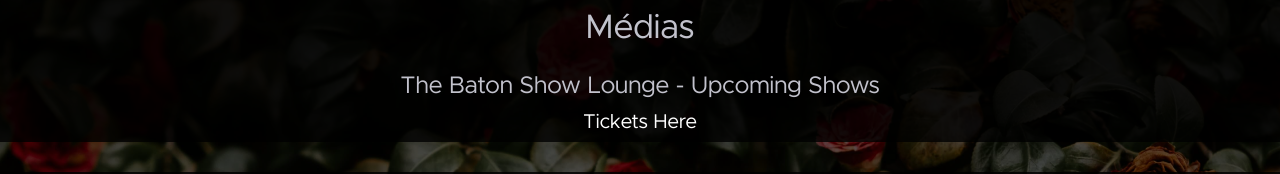
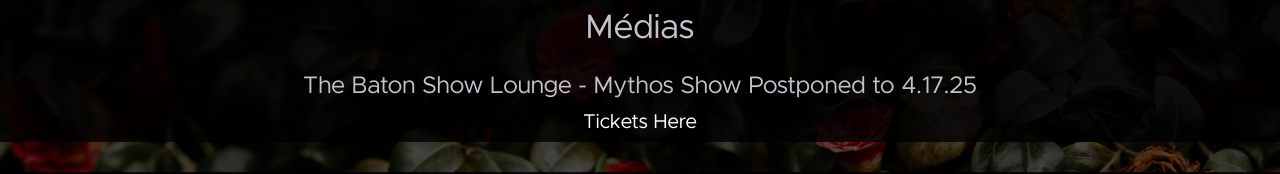
Before and after one commit to wmoore8/rpphotos, a React (Create React App) app: page / in a window 1280 px wide. Shown: the part 360-534 px from the top of the page. Built offline with nearby package versions, Linux system fonts and the light colour scheme.

Commit message:
march 19th show postponed

```diff
--- a/src/Media.tsx
+++ b/src/Media.tsx
@@ -12,7 +12,7 @@
 
             <RPFont variant='h4' padding='20px 0'> Médias </RPFont>
 
-            <RPFont> The Baton Show Lounge - Upcoming Shows </RPFont>
+            <RPFont> The Baton Show Lounge - Mythos Show Postponed to 4.17.25 </RPFont>
 
             <a
                 href='https://www.eventbrite.com/cc/burlesque-royale-chicago-2680999'
```
